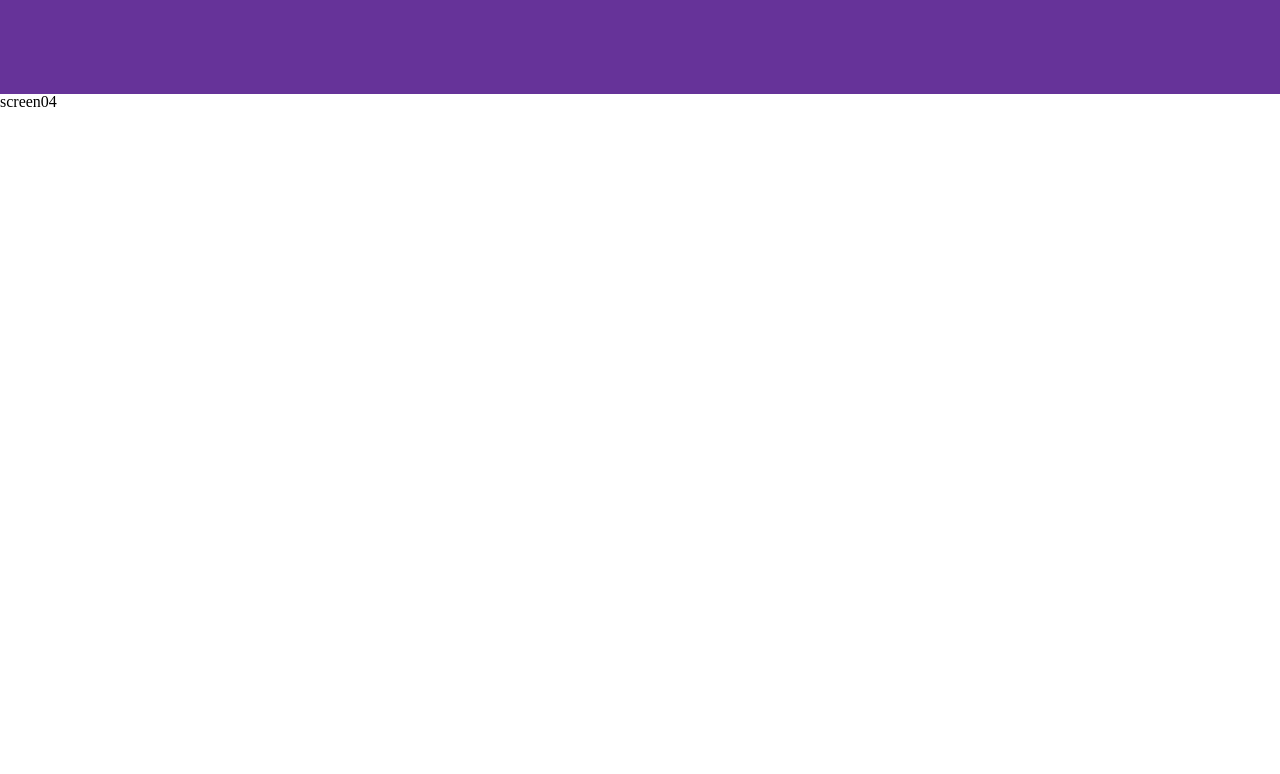
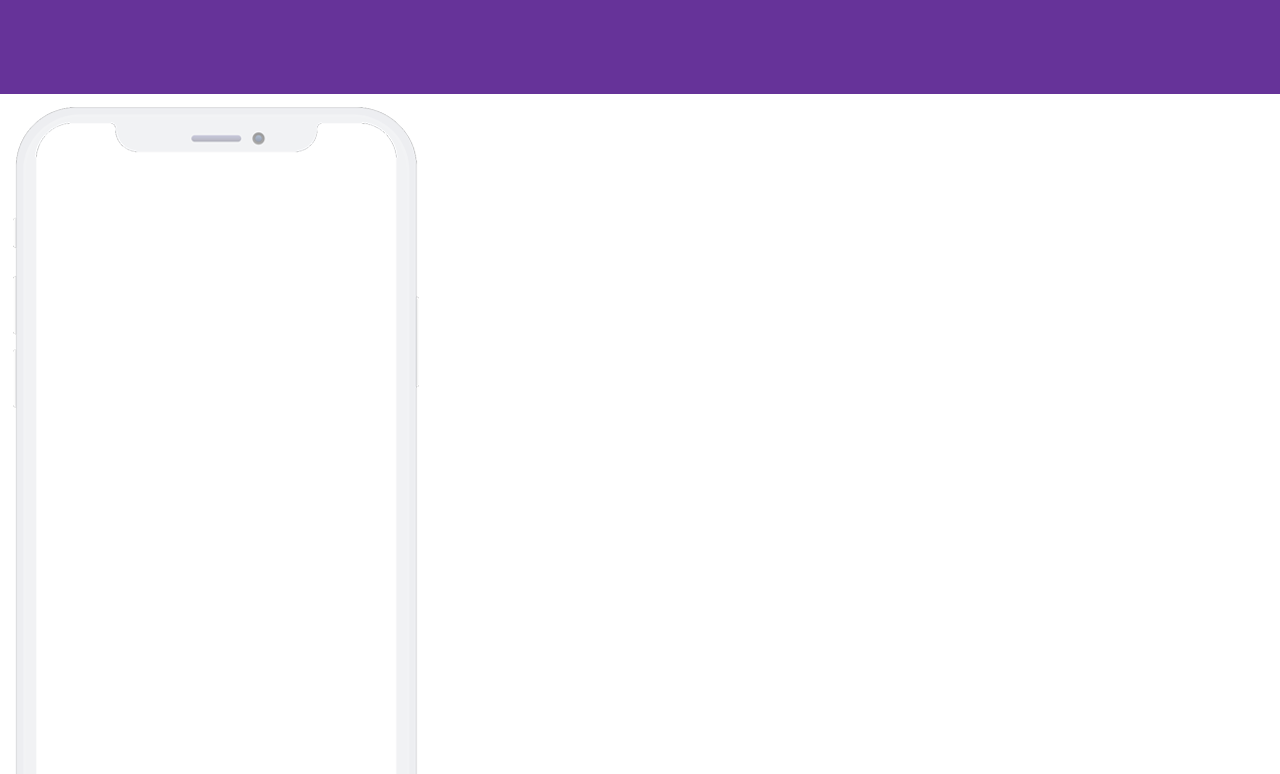
Before and after one commit to hmg11123/ajoa_movie_project, a React app: page /#/ in a window 1280 px wide. Shown: the part 2306-3080 px from the top of the page. Built offline with nearby package versions, Linux system fonts and the light colour scheme.

Commit message:
scr3 mockup

```diff
--- a/src/components/screens/screen04.js
+++ b/src/components/screens/screen04.js
@@ -1,8 +1,21 @@
 import React from "react";
+import mockup from "../image/phone__mockup.png";
 
 class screen04 extends React.Component {
   render() {
-    return <div className="screen04 screen">screen04</div>;
+    return (
+      <div className="screen04 screen">
+        <div className="screen04__main">
+          <div className="scree04__txt"></div>
+        </div>
+
+        <div className="screen04__main">
+          <div className="screen04__mockup">
+            <img src={mockup}></img>
+          </div>
+        </div>
+      </div>
+    );
   }
 }
 
```
